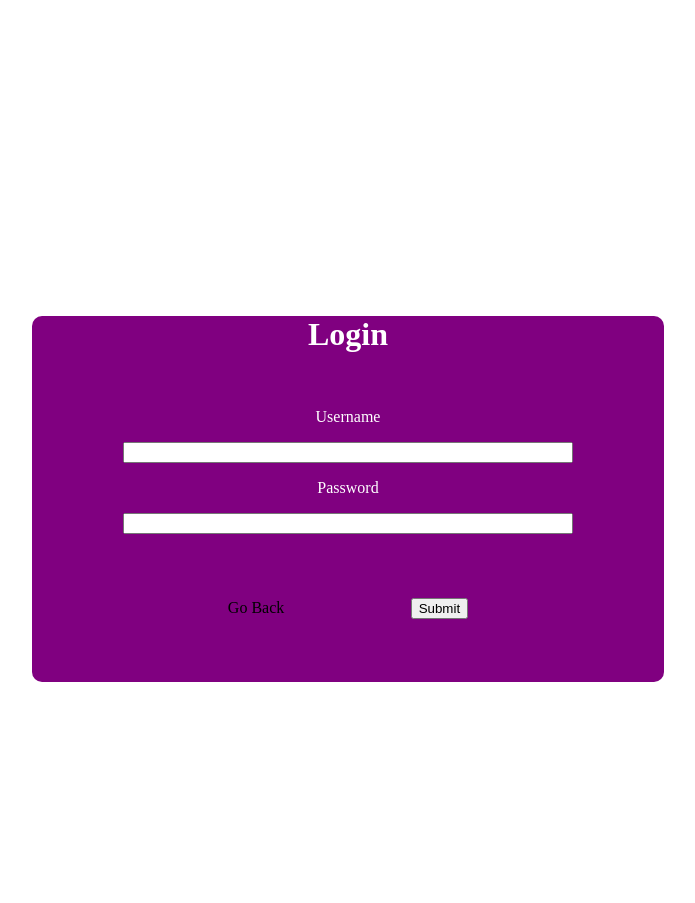
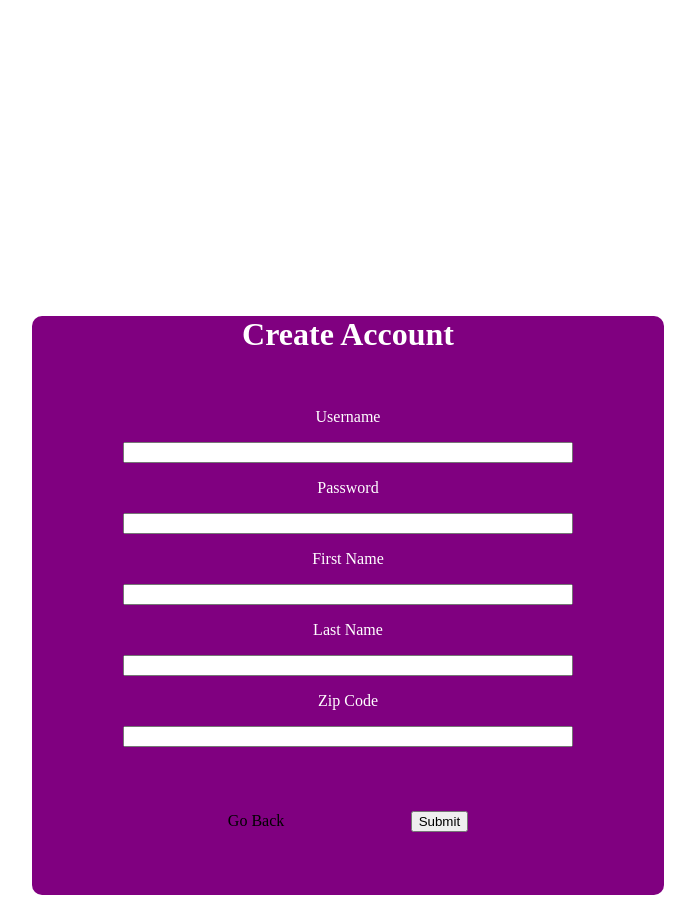
Before and after one commit to anmvu/database-project, a PHP site: page /signup.php in a window 1280 px wide. Shown: the whole page, without its empty margins (292-987 px from the left). Before the commit the page ends 682 px from the top, so only its background shows below. Run offline with PHP 8.4, Linux system fonts and the light colour scheme.

Commit message:
added signup and broke delete

```diff
--- a/homepage.php
+++ b/homepage.php
@@ -143,7 +143,7 @@ Project 3A Interests Page -->
 								if ($delete = $link->query('Select username from groupuser where authorized = 1 and group_id in (Select group_id from an_event where event_id ='.$row[0].')')){
 									if ($delrow = $delete->fetch_row()){
 										if ($delrow[0] == $_SESSION['username']){
-											echo "<td><form action='modify.php' method='post'><input type='hidden' value='".$row[0]."' name='event'><input type='submit' value='Modify'><input type='submit' value='Delete'></form></td>";
+											echo "<td><form action='modify.php' method='post'><input type='hidden' value='".$row[0]."' name='event'><input type='submit' value='modify'><input type='submit' alt='delete'></form></td>";
 										}
 									}
 								}
--- a/signup.php
+++ b/signup.php
@@ -3,7 +3,7 @@
 An Vu
 Project 3A SignUp Page -->
 <html>
-<title>Login</title>
+<title>Sign Up</title>
 
 <?php
 
@@ -19,44 +19,41 @@ Project 3A SignUp Page -->
 		if(isset($_POST['username']) && isset($_POST['password'])){
 			$user = $_POST['username'];
 			$pass = md5($_POST['password']);
-			if($query = $link->prepare('Select username,password from member where username= ? and password = ?')){
-				$query->bind_param('ss',$user,$pass);
-				$query->execute();
-				$query->bind_result($username,$password);
-				if($query->fetch()){
-					$_SESSION['username'] = $username;
-					$_SESSION['password'] = $password;
+			$fname = $_POST['fname'];
+			$lname = $_POST['lname'];
+			$zip = $_POST['zip'];
+			if($query = $link->prepare('INSERT INTO member(username, password, firstname, lastname, zipcode) values (?,?,?,?,?)')){
+				echo "test";
+				$query->bind_param('ssssi',$user,$pass,$fname,$lname,$zip);
+				if(!$query->execute()){
+					if (strpos($link->error,'PRIMARY')){
+						echo "Username is not available. Please use another";
+					}
+					echo '<button onclick="goBack()">Go Back</button>';
+				}
+				else{
+					$_SESSION['username'] = $user;
+					$_SESSION['password'] = $pass;
 					$_SESSION['REMOTE_ADDR'] = $_SERVER['REMOTE_ADDR'];
-					echo "Login successful";
-					echo "<br/>";
-					echo "Redirecting in 5 seconds..";
-					echo "<br/>";
-					echo "Or press <a href='homepage.php#home'>here</a> to continue";
-					header("refresh: 5; homepage.php#home");
+					echo "Success!";
+					header('refresh:3;homepage.php#events');
 				}
-
-				else{
-					sleep(1);
-					echo "Username and password combination is incorrect";
-					echo "<br/>";
-					echo "Redirecting in 5 seconds...";
-					echo "Or press <a href='login.php'>here</a> to continue";
-					header("refresh:5,login.php");
-				}
-
-				$query->close();
-				$link->close();
+			$query->close();
+			$link->close();
 			}
 		}
 
 		else{
 			echo "<link href=\"css/login.css\" rel=\"stylesheet\">";
 			echo "<div id='login'>";
-			echo "<h1> Login </h1><br/>\n";
-			echo "<form action='login.php' method='POST'>";
+			echo "<h1> Create Account </h1><br/>\n";
+			echo "<form action='signup.php' method='POST'>";
 			echo "\n";
 			echo "<p class='label'>Username</p> <input class='input' type='text' name='username' /><br/>";
 			echo "<p class='label'>Password</p> <input class='input'  type='password' name='password'/> <br/>";
+			echo "<p class='label'>First Name</p> <input class='input'  type='text' name='fname'/> <br/>";
+			echo "<p class='label'>Last Name</p> <input class='input'  type='text' name='lname'/> <br/>";
+			echo "<p class='label'>Zip Code</p> <input class='input'  type='text' name='zip'/> <br/>";
 			echo "\n";
 			echo "<a href='index.php' id='back'> Go Back </a>";
 			echo "<input id= 'submit' type='submit' value='Submit'/>";
```
Also changed, not shown: modify.php (added, +23 -0 lines).
